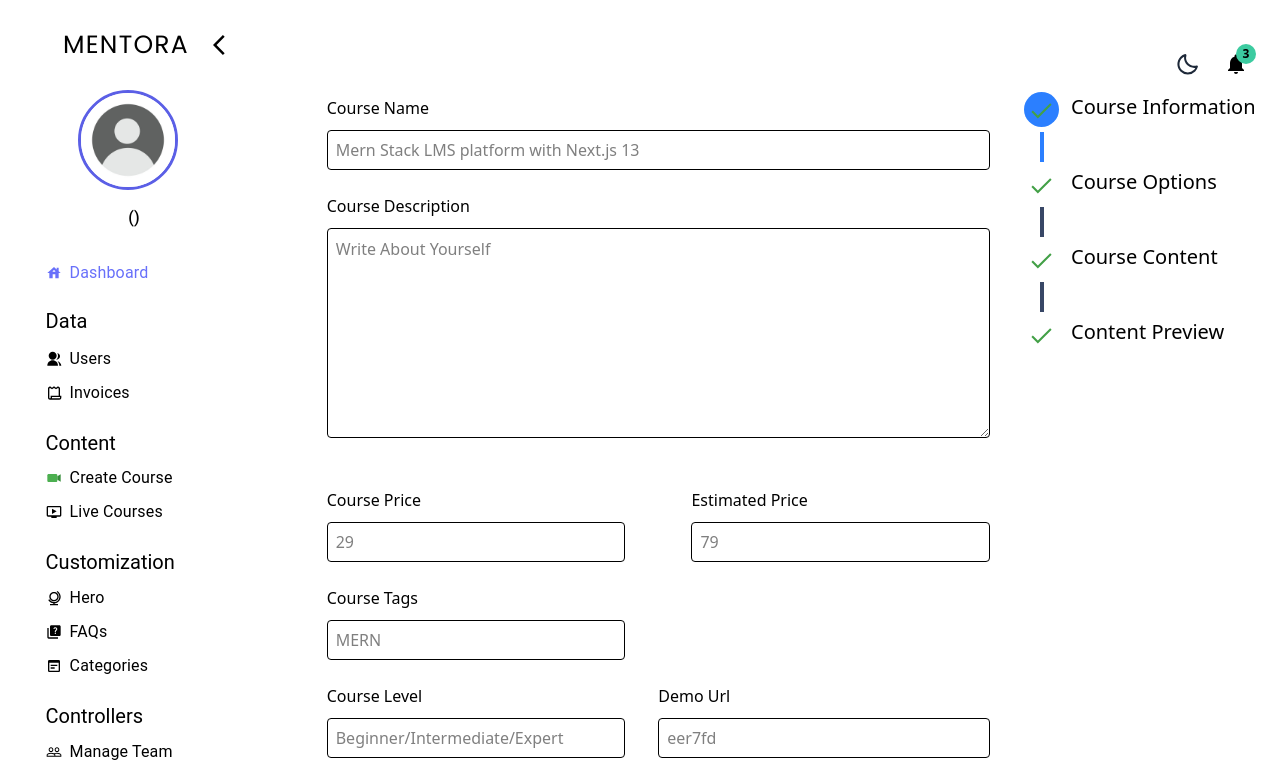
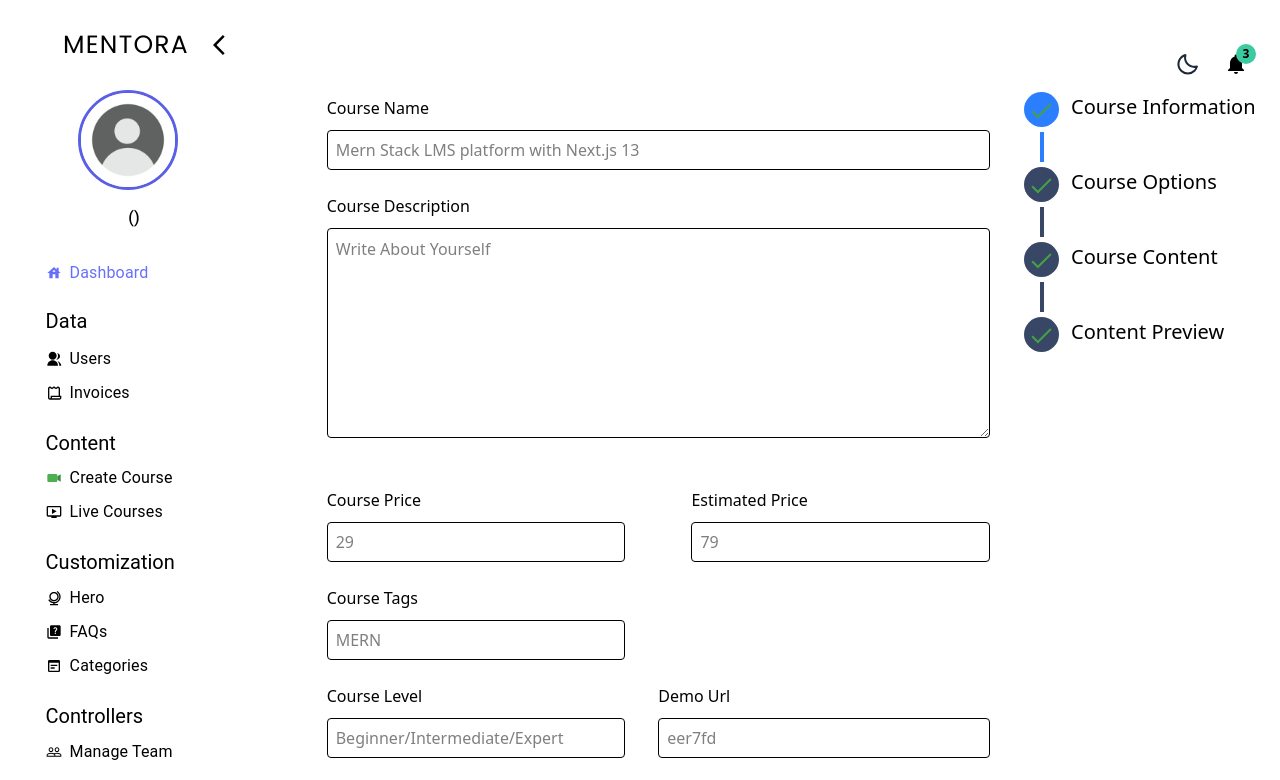
Before and after one commit to codebysana/LMS-Next.js, a Next.js app in the folder client/: page /admin/create-course in a window 1280 px wide. Shown: the top 780 px of the page. Built offline with nearby package versions, Linux system fonts and the light colour scheme; no server answers.

Commit message:
Work Complete

```diff
--- a/client/app/components/admin/courses/CourseData.tsx
+++ b/client/app/components/admin/courses/CourseData.tsx
@@ -35,7 +35,7 @@ const CourseData: FC<Props> = ({
           What are the benefits for studentsin this course
         </label>{" "}
         <br />
-        {benefits.map((benefits: any, index: number) => (
+        {benefits.map((benefit: any, index: number) => (
           <input
             type="text"
             key={index}
@@ -43,7 +43,7 @@ const CourseData: FC<Props> = ({
             placeholder="You will be able to build a full stack LMS Platform..."
             required
             className={`${styles.input} my-2`}
-            value={benefits.title}
+            value={benefit.title}
             onChange={(e) => handleBenefitChange(index, e.target.value)}
           />
         ))}
--- a/client/app/components/admin/courses/CourseInformation.tsx
+++ b/client/app/components/admin/courses/CourseInformation.tsx
@@ -1,3 +1,4 @@
+/* eslint-disable @next/next/no-img-element */
 import { styles } from "@/app/styles/style";
 import React, { FC, useState } from "react";
 
@@ -209,7 +210,7 @@ const CourseInformation: FC<Props> = ({
           <input
             type="submit"
             value="Next"
-            className="w-full 800px:w-[180px] h-[40px] bg-[#37a39a] text-center text-[#fff] rounded mt-8 cursor-pointer"
+            className="w-full h-[40px] bg-[#37a39a] text-center text-[#fff] rounded mt-8 cursor-pointer"
           />
         </div>
         <br />
--- a/client/app/components/admin/courses/CourseOptions.tsx
+++ b/client/app/components/admin/courses/CourseOptions.tsx
@@ -19,7 +19,7 @@ const CourseOptions: FC<Props> = ({ active, setActive }) => {
         <div key={index} className={`w-full flex py-5`}>
           <div
             className={`w-[35px] h-[35px] rounded-full flex items-center justify-center ${
-              active + 1 > index ? "bg-blue-500" : "bg-[#38766]"
+              active + 1 > index ? "bg-blue-500" : "bg-[#384766]"
             } relative`}
           >
             <FcCheckmark className="text-[25px]" />
```
